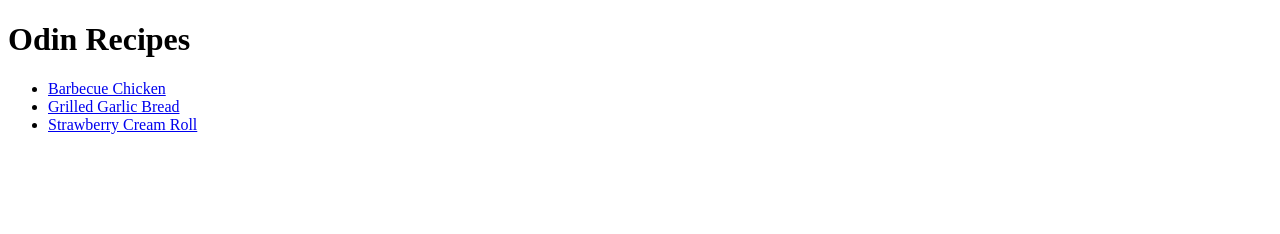
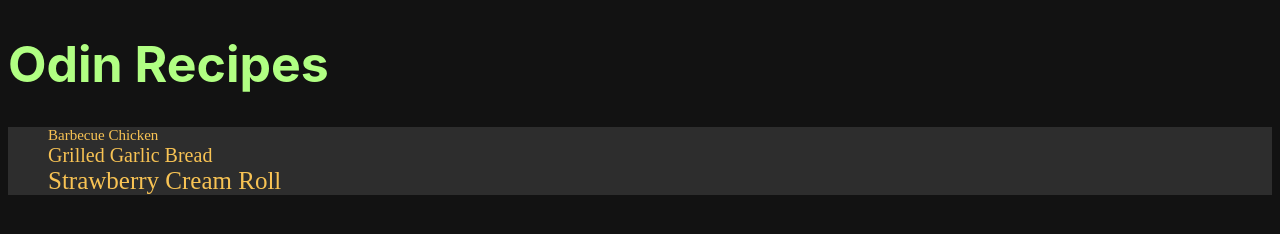
Before and after one commit to BrandonMasis/odin-recipes, a plain HTML site: page index.html in a window 1280 px wide. Drawn offline with Linux system fonts and the light colour scheme.

Commit message:
CSS foundation styling

```diff
--- a/index.html
+++ b/index.html
@@ -4,15 +4,15 @@
 <head>
     <meta charset="UTF-8">
     <title>Odin recipes</title>
-
+    <link rel="stylesheet" href="./styles.css">
 </head>
 
 <body>
-    <h1>Odin Recipes</h1>
-    <ul>
-        <li><a href="./recipes/BarbecueChicken.html">Barbecue Chicken</a></li>
-        <li><a href="./recipes/GrilledGarlicBread.html">Grilled Garlic Bread</a></li>
-        <li><a href="./recipes/StrawberryCreamRoll.html">Strawberry Cream Roll</a></li>
+    <h1 class="tittle">Odin Recipes</h1>
+    <ul class="list">
+        <li id="first"><a href="./recipes/BarbecueChicken.html">Barbecue Chicken</a></li>
+        <li id="second"><a href="./recipes/GrilledGarlicBread.html">Grilled Garlic Bread</a></li>
+        <li id="third"><a href="./recipes/StrawberryCreamRoll.html">Strawberry Cream Roll</a></li>
     </ul>
 </body>
 
--- /dev/null
+++ b/recipe-style.css
@@ -0,0 +1,50 @@
+@import url('https://fonts.googleapis.com/css2?family=Space+Mono&display=swap');
+
+
+html {
+    background-color: #121212;
+}
+
+img {
+    border-radius: 50%;
+    float: right;
+    width: 70vh;
+    height: 70vh;
+    object-fit: cover;
+    border-color: #f8c354;
+    border: 1000px;
+
+}
+
+
+
+h1,
+h2,
+h3,
+p,
+ul,
+ol,
+a {
+    color: rgb(243, 243, 243);
+}
+
+h1 {
+    font-size: 60px;
+    color: #f8c354;
+    margin: 2px;
+}
+
+h2 {
+    margin-top: 0px;
+}
+
+p {
+    font-family: 'Space Mono', monospace;
+    font-size: 15px;
+}
+
+a,
+h3,
+strong {
+    color: #f8c354;
+}
--- /dev/null
+++ b/styles.css
@@ -0,0 +1,36 @@
+html {
+    background-color: #121212;
+}
+
+.tittle {
+    font-size: 50px;
+    font-family: -apple-system, BlinkMacSystemFont, 'Segoe UI', Roboto, Oxygen, Ubuntu, Cantarell, 'Open Sans', 'Helvetica Neue', sans-serif;
+    color: rgb(177, 255, 131);
+
+}
+
+.list {
+    background-color: #2d2d2d;
+    list-style-type: none;
+}
+
+li a:link,
+li a:visited,
+li a:hover,
+li a:active {
+    text-decoration: none;
+    color: #f8c354;
+}
+
+#first {
+    font-size: 15px;
+    color: #f8c354;
+}
+
+#second {
+    font-size: 20px;
+}
+
+#third {
+    font-size: 25px;
+}
```
Also changed, not shown: recipes/BarbecueChicken.html (+1 -0 lines), recipes/GrilledGarlicBread.html (+1 -0 lines), recipes/StrawberryCreamRoll.html (+1 -0 lines).
